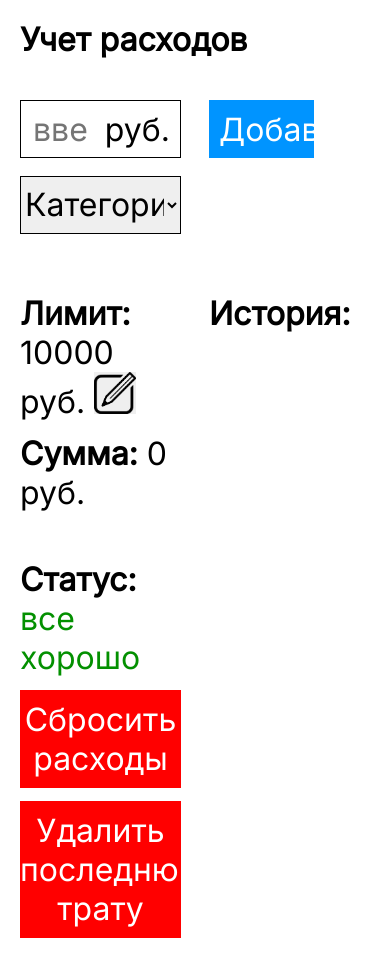
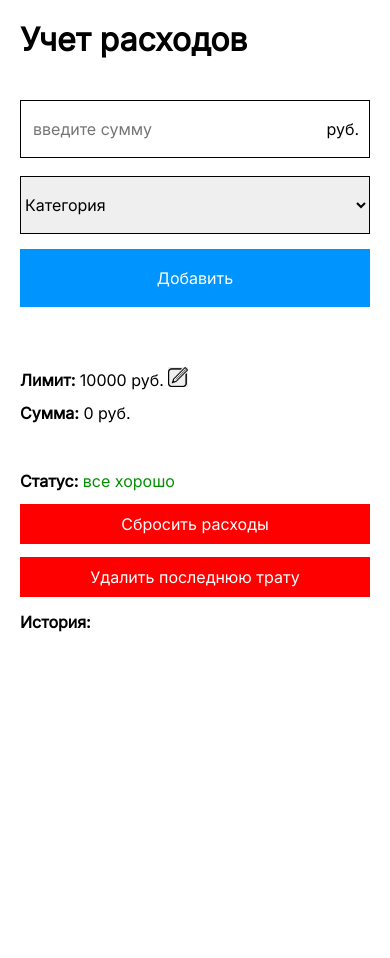
Before and after one commit to KirillAsov/expenses_App, a plain HTML site: page index.html in a window 390 px wide. After the commit the page ends 844 px from the top, so only its background shows below. Drawn offline with Linux system fonts and the light colour scheme.

Commit message:
Update index.css

```diff
--- a/index.css
+++ b/index.css
@@ -81,8 +81,8 @@ h1 {
 }
 .value-title {
     font-weight: 700;
-    font-size: 32px;
-    line-height: 39px;
+    /* font-size: 32px;
+    line-height: 39px; */
 }
 .edit_limit_btn {
     width: 42px;
@@ -96,8 +96,8 @@ h1 {
 }
 .value-text {
     font-weight: 400;
-    font-size: 32px;
-    line-height: 39px;
+    /* font-size: 32px;
+    line-height: 39px; */
 }
 .value-text__status {
     color: rgba(3, 144, 0, 1);
@@ -108,8 +108,8 @@ h1 {
 .reset-expenses-btn {
     width: 100%;
     /* width: calc(50% - 14px); */
-    font-size: 32px;
-    line-height: 39px;
+    /* font-size: 32px;
+    line-height: 39px; */
     padding: 10px 0;
     color: white;
     background-color: #FF0000;
@@ -157,3 +157,31 @@ li {
     background-size: cover;
     cursor: pointer;
 }
+
+@media (max-width:500px) {
+    body {
+        font-size: 16px;
+        line-height: 20px;
+    }
+    .input-wrapper {
+        flex-direction: column;
+        gap: 15px;
+    }
+    .input_area {
+        width: 100%;
+    }
+    .expense-btn-input {
+        width: 100%;
+    }
+    .stats {
+        flex-direction: column;
+        gap: 15px;
+    }
+    .stats__inner {
+        width: 100%;
+    }
+    .edit_limit_btn {
+        width: 20px;
+        height: 20px;
+    }
+}
```
